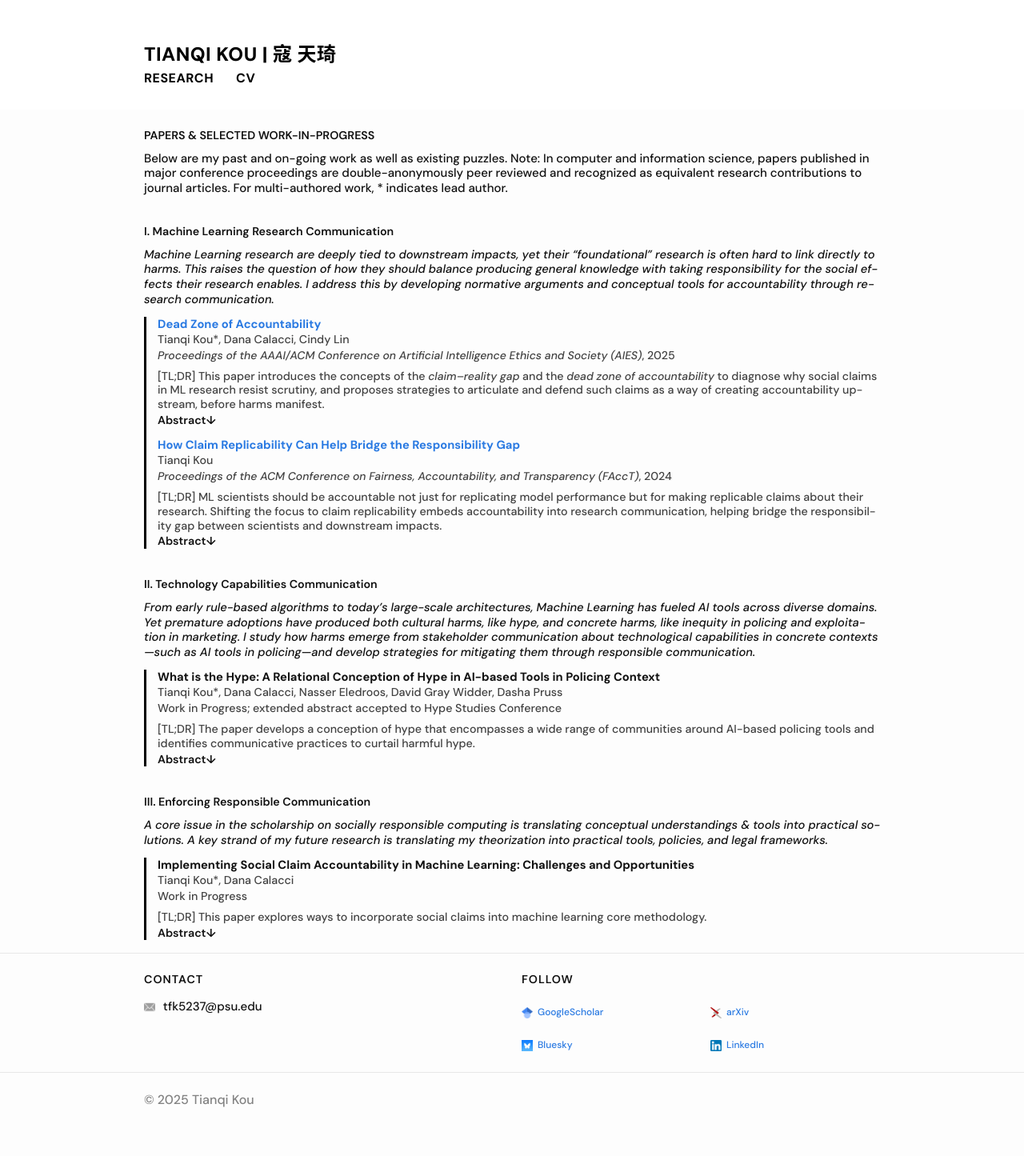
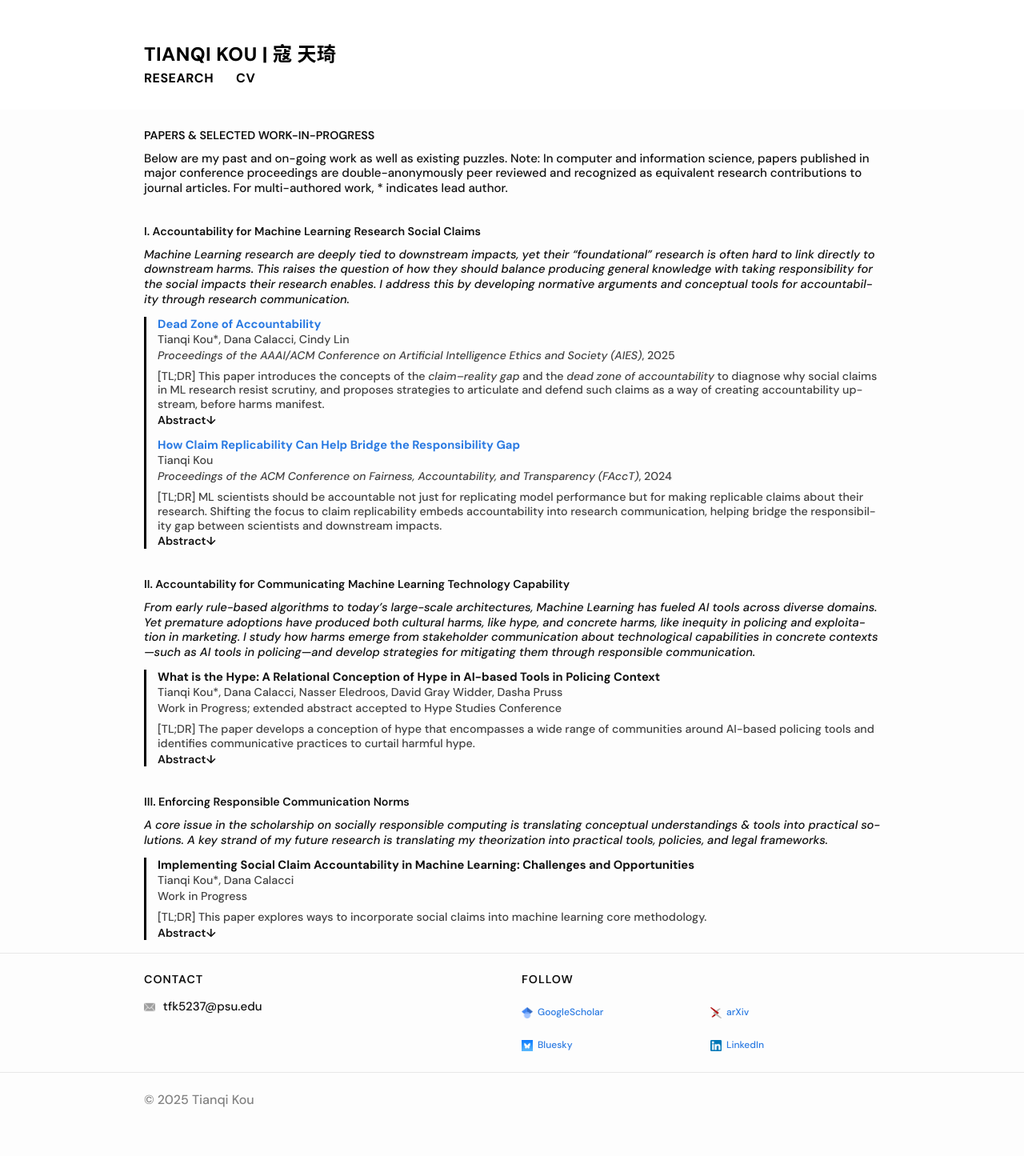
Before and after one commit to koutianqi/koutianqi.github.io, a Jekyll site: the page built from pages/research.markdown, in a window 1280 px wide. Shown: the whole page at 80% size. Built offline with Jekyll 4.4.1, drawn with Linux system fonts in a browser that asks for light colours.

Commit message:
Update research.markdown

```diff
--- a/pages/research.markdown
+++ b/pages/research.markdown
@@ -6,8 +6,8 @@
 ### PAPERS & SELECTED WORK-IN-PROGRESS
 <p class="research-intro">Below are my past and on-going work as well as existing puzzles. Note: In computer and information science, papers published in major conference proceedings are double-anonymously peer reviewed and recognized as equivalent research contributions to journal articles. For multi-authored work, * indicates lead author.</p>
 
-### I. Machine Learning Research Communication
-_Machine Learning research are deeply tied to downstream impacts, yet their “foundational” research is often hard to link directly to harms. This raises the question of how they should balance producing general knowledge with taking responsibility for the social effects their research enables. I address this by developing normative arguments and conceptual tools for accountability through research communication._
+### I. Accountability for Machine Learning Research Social Claims
+_Machine Learning research are deeply tied to downstream impacts, yet their “foundational” research is often hard to link directly to downstream harms. This raises the question of how they should balance producing general knowledge with taking responsibility for the social impacts their research enables. I address this by developing normative arguments and conceptual tools for accountability through research communication._
 
 <div class="pubs">
 {% include paper.html
@@ -29,7 +29,7 @@
 %}
 </div>
 
-### II. Technology Capabilities Communication
+### II. Accountability for Communicating Machine Learning Technology Capability
 _From early rule-based algorithms to today’s large-scale architectures, Machine Learning has fueled AI tools across diverse domains. Yet premature adoptions have produced both cultural harms, like hype, and concrete harms, like inequity in policing and exploitation in marketing. I study how harms emerge from stakeholder communication about technological capabilities in concrete contexts—such as AI tools in policing—and develop strategies for mitigating them through responsible communication._
 
 
@@ -43,7 +43,7 @@
 %}
 </div>
 
-### III. Enforcing Responsible Communication
+### III. Enforcing Responsible Communication Norms
 _A core issue in the scholarship on socially responsible computing is translating conceptual understandings & tools into practical solutions. A key strand of my future research is translating my theorization into practical tools, policies, and legal frameworks._
 
 
```
